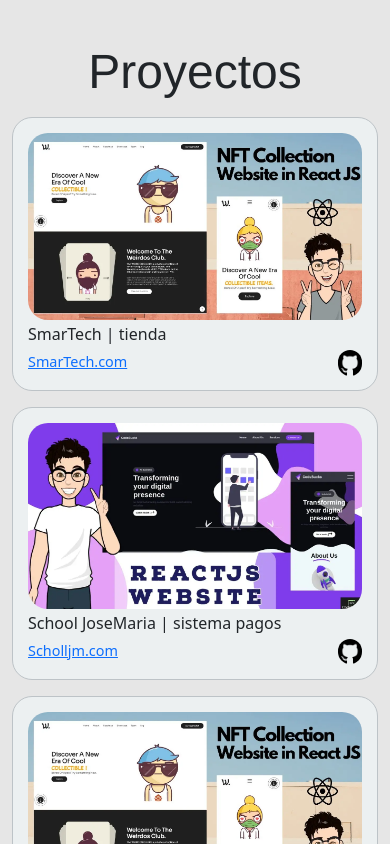
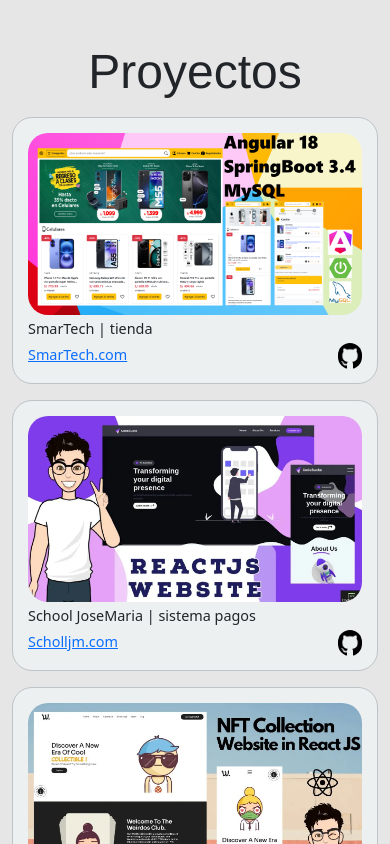
Before and after one commit to EricsonCR/portafolio-v1, an Angular app: page / in a window 390 px wide. Shown: the part 3520-4364 px from the top of the page. Built offline with nearby package versions, Linux system fonts and the light colour scheme.

Commit message:
{cambio imagen de proyecto}, commit 5

```diff
--- a/src/app/pages/home2/home2.component.css
+++ b/src/app/pages/home2/home2.component.css
@@ -63,6 +63,7 @@
     text-align: start;
     font-weight: 500;
     margin: 0;
+    font-size: 1rem;
 }
 
 .subtitulo-3 {
@@ -70,7 +71,7 @@
     font-weight: lighter;
     padding: 5px 0;
     margin: 0;
-    font-size: 1.2rem;
+    font-size: 1rem;
 }
 
 .skills,
@@ -115,7 +116,7 @@
     }
 
     .subtitulo-3 {
-        font-size: 1rem;
+        font-size: 0.9rem;
     }
 
     .skills {
--- a/src/app/pages/home2/home2.component.html
+++ b/src/app/pages/home2/home2.component.html
@@ -148,17 +148,18 @@
             </div>
             <div class="d-flex justify-content-center">
                 <div class="row col-sm-10">
-                    <div class="col-sm-4 py-2">
+                    <div class="col-lg-4 col-md-6 col-sm-12 py-2">
                         <div class="sitio">
-                            <img class="photo" src="img/sitio-1.png" alt="">
+                            <img class="photo" src="img/proyecto-1.png" alt="">
                             <h1 class="subtitulo-3">SmarTech | tienda</h1>
                             <div class="d-flex justify-content-between">
-                                <div><a class="subtitulo-2" href="">SmarTech.com</a></div>
+                                <div><a class="subtitulo-2" target="_blank" href="https://tienda-smartech.netlify.app/">SmarTech.com</a>
+                                </div>
                                 <div><img class="photo" src="img/social/github.png" width="24px" alt=""></div>
                             </div>
                         </div>
                     </div>
-                    <div class="col-sm-4 py-2">
+                    <div class="col-lg-4 col-md-6 col-sm-12 py-2">
                         <div class="sitio">
                             <img class="photo" src="img/sitio-2.png" alt="">
                             <h1 class="subtitulo-3">School JoseMaria | sistema pagos</h1>
@@ -168,7 +169,7 @@
                             </div>
                         </div>
                     </div>
-                    <div class="col-sm-4 py-2">
+                    <div class="col-lg-4 col-md-6 col-sm-12 py-2">
                         <div class="sitio">
                             <img class="photo" src="img/sitio-1.png" alt="">
                             <h1 class="subtitulo-3">RTOS | sistema monitoreo</h1>
```
Also changed, not shown: public/img/proyecto-1.png (added).
